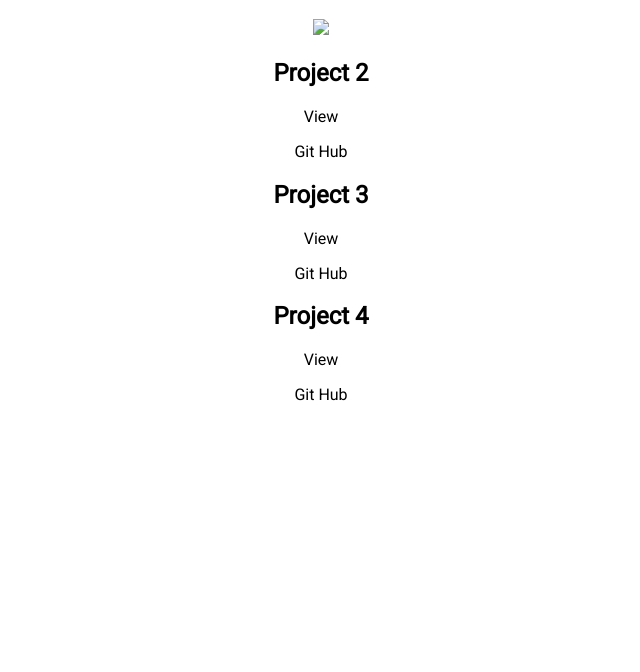
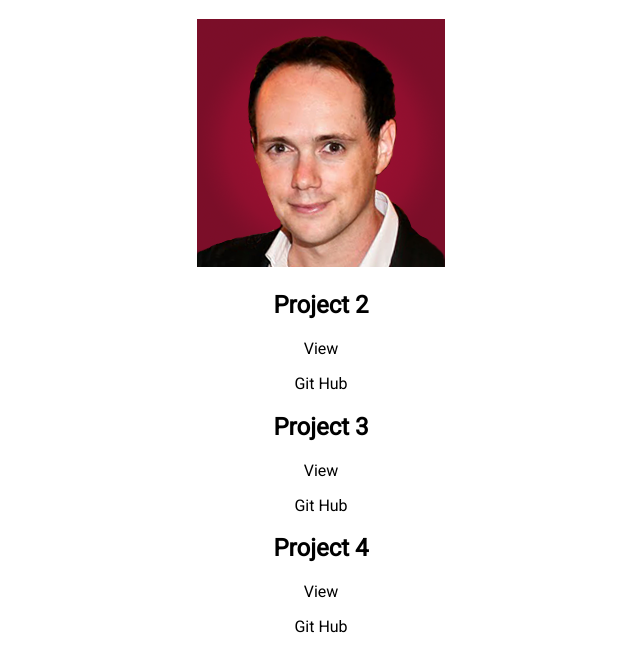
Before and after one commit to rotemhab/CSCI-E-15-Project-1, a plain HTML site: page index.html in a window 1280 px wide. Shown: the part 62-734 px from the top of the page, without its empty margins (319-959 px from the left). Drawn offline with Linux system fonts and the light colour scheme; the site is published under a folder, as on GitHub Pages, so addresses that start at the root find nothing.

Commit message:
image link

```diff
--- a/index.html
+++ b/index.html
@@ -12,7 +12,7 @@
     </head>
     <body>
         <h1>Rotem Haber</h1>
-        <img src="/Rotem.png">
+        <img src="Rotem.png">
         <h2>Project 2</h2>
         <p>View</p>
         <p>Git Hub</p>
```
